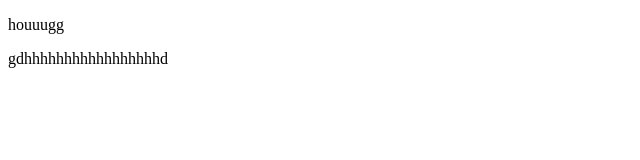
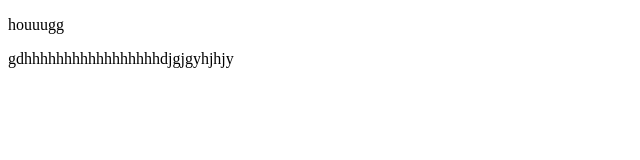
Before and after one commit to gitpintu/newrepo01, a plain HTML site: page index.html in a window 1280 px wide. Shown: the full height of the page, 0-640 px from the left. Drawn offline with Linux system fonts and the light colour scheme.

Commit message:
commit all

```diff
--- a/index.html
+++ b/index.html
@@ -7,6 +7,6 @@
 </head>
 <body>
     <p>houuugg</p>
-    gdhhhhhhhhhhhhhhhhhd
+    gdhhhhhhhhhhhhhhhhhdjgjgyhjhjy
 </yyuuyydjd>
 </html>
```
